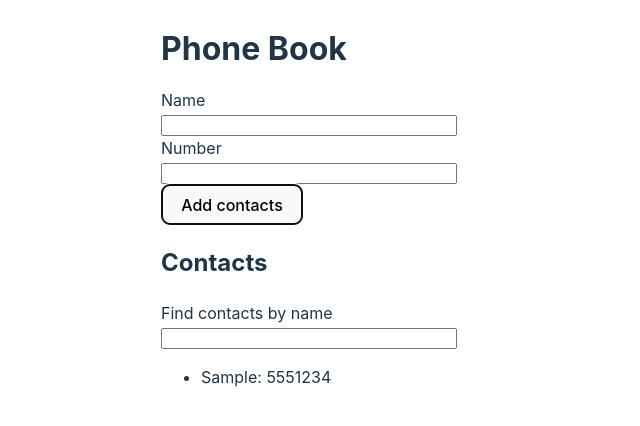
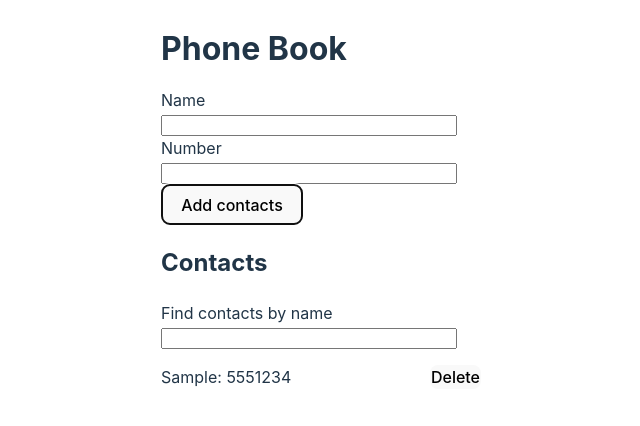
Before and after one commit to DimeHetMax/goit-react-hw-03-phonebook-1, a React (Vite) app: page / in a window 1280 px wide. Both pictures are taken after typing "Sample", "5551234" into the empty fields and a click on the button "Add contacts". Shown: the top 426 px of the page, without its empty margins (319-959 px from the left). Built offline with nearby package versions, Linux system fonts and the light colour scheme.

Commit message:
finishing
adding componentdidMount/ DidUpdate
adding prototypes to components

```diff
--- a/src/App.jsx
+++ b/src/App.jsx
@@ -1,14 +1,19 @@
 import React from 'react'
+import { ContactForm } from './ContactForm/ContactForm'
+import { Filter } from './Filter/Filter'
+import { ContactList } from './ContactList/ContactList'
 import { nanoid } from 'nanoid'
-
 import './App.css'
 
 class App extends React.Component {
   state = {
     contacts: [],
     filter: '',
-    name: '',
-    number: '',
+    name: "",
+    number:"",
+  }
+  handleInput=(event)=>{
+    this.setState({[event.target.name]: event.target.value})
   }
   handleForm = (event) =>{
     event.preventDefault()
@@ -18,89 +23,52 @@ class App extends React.Component {
       alert(`${existingContacts.name} exists in your contacts `)
       return
     }
-
     const modelId = nanoid()
     this.setState(prevState =>{
+      console.log(prevState);
       return({
         contacts:[... prevState.contacts, {name: prevState.name, number: prevState.number, id: modelId}],
-        name: "",
-        number:"",
+       name:"",
+       number:"",
       })
     })
     event.target.reset();
-  }
-  handleInput=(event)=>{
-    console.log(event.target.value);
-    console.log(event.target.name);
-    this.setState({[event.target.name]: event.target.value})
   }
   handleFilteredContacts = (event) =>{
     console.log(event.target.value);
     this.setState({filter: event.target.value.toLowerCase()})
   }
+  deleteContact =(id)=>{
+    const {contacts} = this.state
+    const deletedContact = contacts.filter(contact => contact.id !== id)
+    this.setState({contacts: deletedContact})
+  }
+  componentDidMount(){
+    const savedContacts = localStorage.getItem("contacts");
+    if (savedContacts) {
+      this.setState({ contacts: JSON.parse(savedContacts) });
+    }
+  }
+  componentDidUpdate(prevProps, prevState){
+    const {contacts} = this.state
+    if(prevState.contacts !== contacts){
+      localStorage.setItem("contacts", JSON.stringify(contacts))
+    }
+  }
   render(){
-    const {contacts, name, filter} = this.state;
+    const {contacts, name, number, filter} = this.state;
     const filteredContacts = contacts.filter(contact => contact.name.toLowerCase().includes(filter.toLowerCase()));
-    console.log(filteredContacts);
 
     return(
       <div>
         <h1>Phone Book</h1>
-        <form onSubmit={this.handleForm}>
-        <label >
-        Name
-          <input
-            type="text"
-            name="name"
-            pattern="^[a-zA-Zа-яА-Я]+(([' -][a-zA-Zа-яА-Я ])?[a-zA-Zа-яА-Я]*)*$"
-            title="Name may contain only letters, apostrophe, dash and spaces. For example Adrian, Jacob Mercer, Charles de Batz de Castelmore d'Artagnan"
-            required
-            onChange = {this.handleInput}
-            value={name}
-          />
-        </label>
-        <label >
-        Number
-          <input
-            type="tel"
-            name="number"
-            pattern="\+?\d{1,4}?[-.\s]?\(?\d{1,3}?\)?[-.\s]?\d{1,4}[-.\s]?\d{1,4}[-.\s]?\d{1,9}"
-            title="Phone number must be digits and can contain spaces, dashes, parentheses and can start with +"
-            required
-            onChange = {this.handleInput}
-          />
-        </label>
-
-            <button type="submit">Add contacts</button>
-        </form>
+        <ContactForm handleForm={this.handleForm} handleInput={this.handleInput} name={name} number={number}/>
         <h2>Contacts</h2>
-        <div>
-          <label>
-            Find contacts by name
-            <input type="text" onChange={this.handleFilteredContacts}/>
-          </label>
-        </div>
-        {filter !== "" ?
-        ( <div>
-          <ul>
-            {filteredContacts.map(contact => {
-              return(<li key={contact.id}>{contact.name}: {contact.number}</li>)})}
-          </ul>
-        </div>):
-        (contacts.length > 0 &&  (
-          <div>
-            <ul>
-              {contacts.map(contact => {
-                return(<li key={contact.id}>{contact.name}: {contact.number}</li>)})}
-            </ul>
-          </div>
-        ))}
-
-
+        <Filter handleFilteredContacts={this.handleFilteredContacts}/>
+        <ContactList contacts={contacts} filter={filter} filteredContacts={filteredContacts} deleteContact={this.deleteContact}/>
       </div>
     )
   }
-
 }
 
 export default App;
--- /dev/null
+++ b/src/ContactForm/ContactForm.jsx
@@ -0,0 +1,45 @@
+import React from "react";
+import PropTypes from 'prop-types';
+
+export class ContactForm extends React.Component{
+    render(){
+        const {handleForm, handleInput, name, number} =this.props
+        return(
+            <form onSubmit={handleForm}>
+            <label >
+            Name
+              <input
+                type="text"
+                name="name"
+                pattern="^[a-zA-Zа-яА-Я]+(([' -][a-zA-Zа-яА-Я ])?[a-zA-Zа-яА-Я]*)*$"
+                title="Name may contain only letters, apostrophe, dash and spaces. For example Adrian, Jacob Mercer, Charles de Batz de Castelmore d'Artagnan"
+                required
+                onChange = {handleInput}
+                value={name}
+              />
+            </label>
+            <label >
+            Number
+              <input
+                type="tel"
+                name="number"
+                pattern="\+?\d{1,4}?[-.\s]?\(?\d{1,3}?\)?[-.\s]?\d{1,4}[-.\s]?\d{1,4}[-.\s]?\d{1,9}"
+                title="Phone number must be digits and can contain spaces, dashes, parentheses and can start with +"
+                required
+                onChange = {handleInput}
+                value={number}
+              />
+            </label>
+
+                <button type="submit">Add contacts</button>
+            </form>
+        )
+    }
+}
+
+ContactForm.protoType ={
+  handleForm: PropTypes.func.isRequired,
+  handleInput: PropTypes.func.isRequired,
+  name: PropTypes.string.isRequired,
+  number: PropTypes.number.isRequired,
+}
--- /dev/null
+++ b/src/ContactList/ContactList.jsx
@@ -0,0 +1,44 @@
+import React from "react";
+import PropTypes from 'prop-types';
+export class ContactList extends React.Component{
+    render(){
+        const {contacts, filter, filteredContacts, deleteContact} = this.props;
+        return(
+            <div>
+                {filter !== "" ?
+                ( <div>
+                    <ul>
+                    {filteredContacts.map(contact => {
+                        return(<li key={contact.id}>{contact.name}: {contact.number} <button className="delete-contact" style={{padding:0}} onClick={()=>deleteContact(contact.id)}>Delete</button></li>)})}
+                    </ul>
+                </div>):
+                (contacts.length > 0 &&  (
+                    <div>
+                    <ul>
+                        {contacts.map(contact=> {
+                        return(<li key={contact.id}>{contact.name}: {contact.number} <button className="delete-contact" style={{padding:0}} onClick={()=>deleteContact(contact.id)}>Delete</button></li>)})}
+                    </ul>
+                    </div>
+                ))}
+            </div>
+        )
+    }
+}
+ContactList.protoTypes ={
+    contacts: PropTypes.arrayOf(
+        PropTypes.shape({
+            name: PropTypes.string.isRequired,
+            number: PropTypes.number.isRequired,
+            id: PropTypes.string.isRequired,
+          }).isRequired,
+    ),
+    filteredContacts: PropTypes.arrayOf(
+        PropTypes.shape({
+            name: PropTypes.string.isRequired,
+            number: PropTypes.number.isRequired,
+            id: PropTypes.string.isRequired,
+          }).isRequired,
+    ),
+    filter: PropTypes.string.isRequired,
+    deleteContact: PropTypes.func.isRequired,
+}
--- /dev/null
+++ b/src/ContactList/ContactList.module.css
@@ -0,0 +1,3 @@
+.deleteContact{
+    padding: 0;
+}
--- /dev/null
+++ b/src/Filter/Filter.jsx
@@ -0,0 +1,18 @@
+import React from "react";
+import PropTypes from 'prop-types';
+
+export class Filter extends React.Component{
+
+ render(){
+    const {handleFilteredContacts} = this.props
+    return(
+        <label>
+            Find contacts by name
+            <input type="text" onChange={handleFilteredContacts}/>
+          </label>
+    )
+ }
+}
+Filter.propTypes={
+  handleFilteredContacts: PropTypes.func.isRequired
+}
--- a/src/index.css
+++ b/src/index.css
@@ -15,10 +15,12 @@
 }
 ul{
   text-align: left;
+  padding: 0;
 }
-/* li{
-  list-style: none;
-} */
+li{
+  display: flex;
+  justify-content: space-between;
+}
 a {
   font-weight: 500;
   color: #646cff;
```
